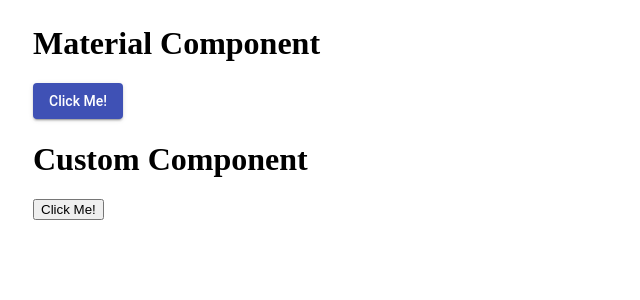
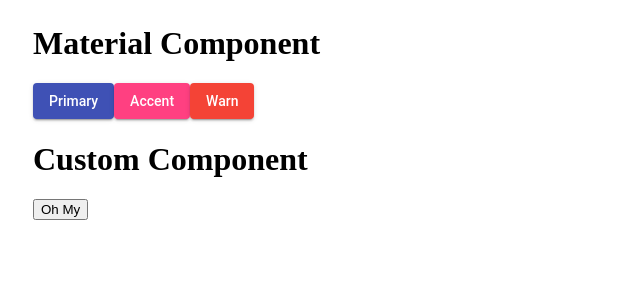
Before and after one commit to Tenchez/ThemesThemesThemes, an Angular app in the folder themes-themes-themes/: page / in a window 1280 px wide. Shown: the top 300 px of the page, without its empty margins (0-640 px from the left). Built offline with nearby package versions, Linux system fonts and the light colour scheme.

Commit message:
added more buttons

```diff
--- a/themes-themes-themes/src/shared/material/material.component.html
+++ b/themes-themes-themes/src/shared/material/material.component.html
@@ -1,2 +1,4 @@
 <h1>Material Component</h1>
-<button mat-raised-button color="primary"> Click Me! </button>
+<button mat-raised-button color="primary"> Primary </button>
+<button mat-raised-button color="accent"> Accent </button>
+<button mat-raised-button color="warn"> Warn </button>
--- a/themes-themes-themes/src/shared/non-material/non-material.component.html
+++ b/themes-themes-themes/src/shared/non-material/non-material.component.html
@@ -1,2 +1,2 @@
 <h1>Custom Component</h1>
-<button>Click Me!</button>
+<button>Oh My</button>
```
